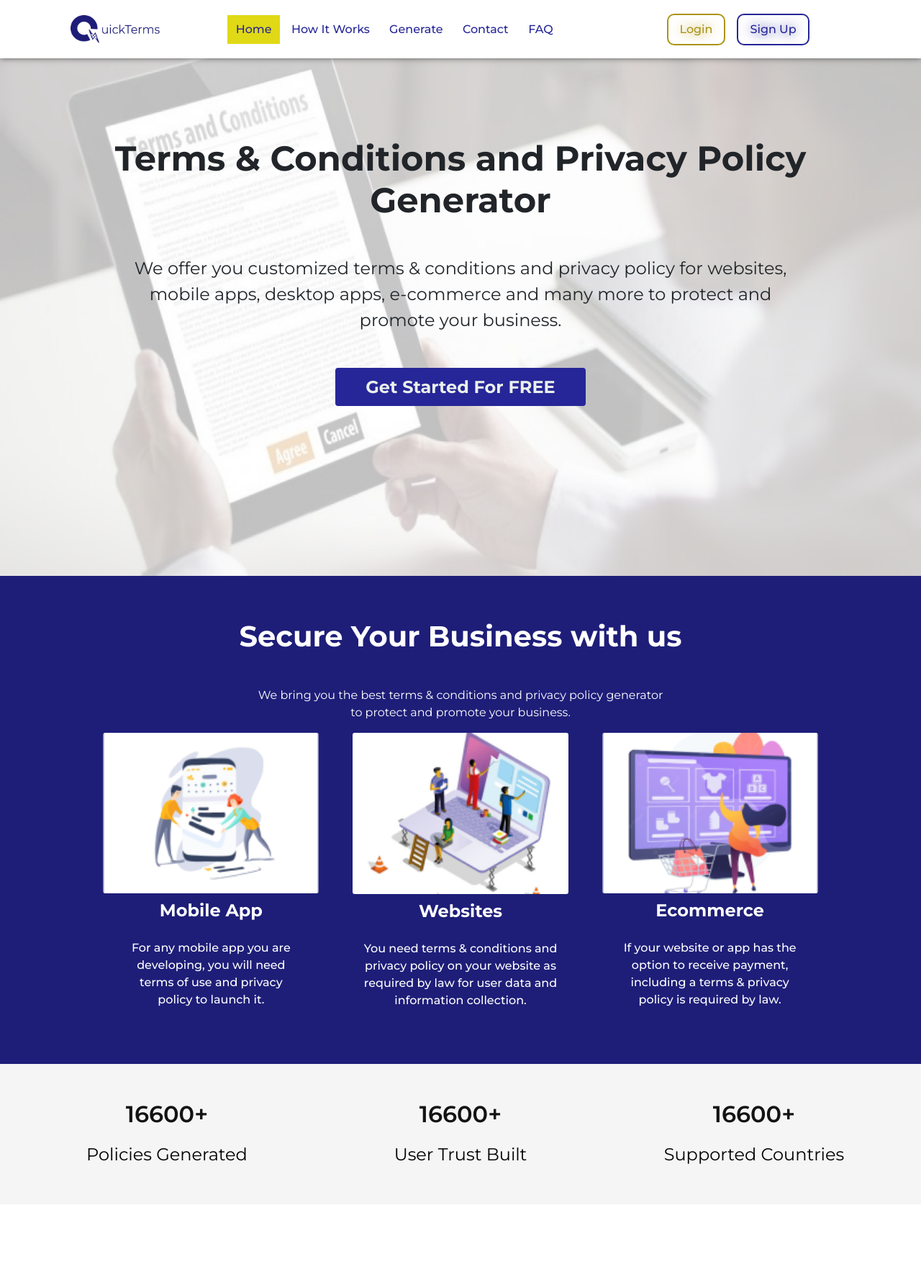
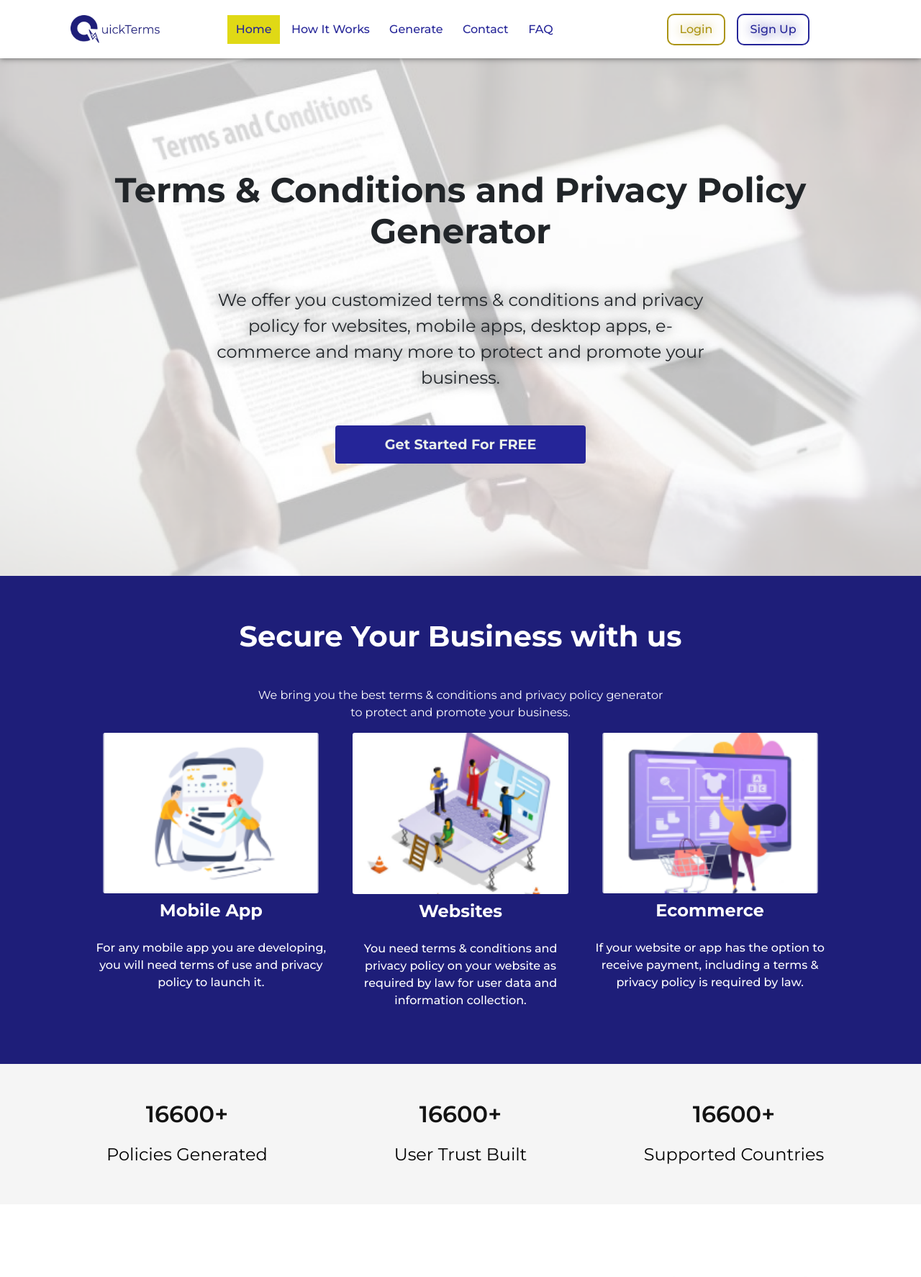
Before and after one commit to zuri-training/Proj-T_C_Gen-Team-74, a Django app: page / in a window 1280 px wide. Shown: the top 1774 px of the page at 72% size. Run offline with Django 4.2, Linux system fonts and the light colour scheme; some libraries are stand-ins or nearby versions; some web fonts are replaced.

Commit message:
hero fixed

```diff
--- a/tc_site/static/css/landing/hero.css
+++ b/tc_site/static/css/landing/hero.css
@@ -1,6 +1,6 @@
 #hero {
     --primary-blue: hsl(240, 61%, 37%);
-    --primary-blue-light: hsla(240, 61%, 37%, 0.6);
+    --primary-blue-light: hsl(240, 48%, 54%);
     --primary-yellow: hsl(51, 81%, 37%);
     --light-color: white;
     --light-color-light: hsla(0, 0%, 100%, 0.432);
@@ -8,30 +8,35 @@
     text-align: center;
 }
 
-.hero-bg img {
+.hero-bg {
+    background-image: url('/static/assets/landing/hero/hero-bg.png');
+    background-repeat: no-repeat;
+    background-position: left;
+    background-size: cover;
     width: 100vw;
     height: 100vh;
+    display: flex;
+    justify-content: center;
+    align-items: center;
 }
 
 #hero .container {
-    position: absolute;
-    top: 12rem;
-    left: 50%;
     width: 90%;
     max-width: 994px;
     margin: 0 auto;
-    transform: translateX(-50%);
 }
 
 #hero .text-content h1 {
     font-size: 3rem;
     font-weight: bold;
-    margin-bottom: 3rem;
+    margin: 8rem auto 3rem;
 }
 
 #hero .text-content .text {
     font-size: 1.5rem;
-    margin-bottom: 3rem;
+    margin: 0 auto 3rem;
+    max-width: 700px;
+    text-shadow: 0 0 1rem;
 }
 
 #hero .button {
@@ -42,70 +47,50 @@
     max-height: 91px;
     border-radius: 4px;
     padding: 12px 10px;
-    background: #262698;
+    background: var(--primary-blue);
     color: #EAF0EA;
-    font-size: 24px;
+    font-size: 1.2rem;
     line-height: 29.26px;
     font-weight: 700;
     border: transparent;
     margin-bottom: 3rem;
 }
+#hero .button:hover {
+    box-shadow: 0 4px 12px rgb(56 56 56 / 30%);
+    background: var(--primary-blue-light);
+}
 
-@media (max-width:900px) and (min-width: 600px) {
 
+@media (max-height: 600px) and (min-width: 700px) {
+    #hero .text-content h1 {
+        font-size: 2.5rem;
+        margin: 8rem auto 2rem;
+    }
+    #hero .text-content .text {
+        font-size: 1rem
+    }
+    #hero .button {
+        height: auto;
+        font-size: 1rem;
+    }
+}
+@media (max-height: 450px) and (min-width: 700px) {
     #hero .text-content h1 {
         font-size: 2rem;
-        margin-bottom: 2rem;
-    }
-
-    #hero .text-content .text {
-        font-size: 1.5rem;
-        margin-bottom: 3rem;
+        margin: 8rem auto 1.8rem;
     }
 }
 
-@media (max-width: 600px) {
-    .hero-bg img {
-        height: 90vh;
+@media (max-width: 699px) {
+    #hero .text-content h1 {
+        font-size: 2rem;
+        margin: 8rem auto 2rem;
     }
-
-    #hero .container {
-        top: 12rem;
+    #hero .text-content .text {
+        font-size: 1rem
     }
-
-    #hero .text-content h1 {
-        margin-bottom: 1rem;
-        font-size: 2rem;
-    }
-
-    #hero .text-content .text {
-        font-size: 1rem;
-        margin-bottom: 1.5rem;
-    }
-
     #hero .button {
+        height: auto;
         font-size: 1rem;
     }
 }
-
-@media (max-width: 420px) {
-    .hero-bg img {
-        height: 70vh;
-    }
-
-    #hero .container {
-        top: 4rem;
-    }
-    #hero .text-content h1 {
-        margin-top: 3rem;
-    }
-}
-
-@media screen and (min-height: 450px) and (max-height: 550px) {
-    .hero-bg img {
-        height: 80vh;
-    }
-    #hero .container {
-        top: 8rem;
-    }
-}
--- a/tc_site/static/css/landing/taiwo.css
+++ b/tc_site/static/css/landing/taiwo.css
@@ -183,7 +183,6 @@
     font-family: 'Montserrat';
     font-style: normal;
     font-weight: 500;
-    font-size: 24px;
     line-height: 2rem;
     color: #262626;
 }
@@ -193,7 +192,6 @@
     font-family: 'Montserrat';
     font-style: normal;
     font-weight: 400;
-    font-size: 20px;
     line-height: 32px;
     position: relative;
     top: -20px;
@@ -335,13 +333,10 @@
     display: block;
     width: 80%;
     max-width: 300px;
-    position: relative;
-    left: -1%;
-    margin: 0 auto;
     padding: 1rem;
     background: #E2DA15;
     border-radius: 11.6746px;
-    border: none;
+    border: 2px solid transparent;
     font-family: 'Montserrat';
     font-style: normal;
     font-weight: 600;
@@ -351,10 +346,6 @@
     margin-top: 40px;
     margin-bottom: 80px;
     transition: ease .2s
-}
-
-.main-tc-7-submit:hover {
-    letter-spacing: 3px;
 }
 
 .main-tc-7-submit:hover {
--- a/tc_site/static/js/form.js
+++ b/tc_site/static/js/form.js
@@ -1,5 +1,5 @@
 const companyCountryInputField = document.getElementById('id_company_country');
-companyCountryInputField.classList.add('form-select')
+companyCountryInputField?.classList.add('form-select')
 
 const companyTypeInputField = document.getElementById('id_company_type');
-companyTypeInputField.classList.add('form-select')
+companyTypeInputField?.classList.add('form-select')
--- a/tc_site/templates/tc_site/blocks/landing/hero.html
+++ b/tc_site/templates/tc_site/blocks/landing/hero.html
@@ -3,8 +3,8 @@
 <!-- header-section -->
 <div id="hero">
   <div class="hero-bg">
-    <img src="{% static 'assets/landing/hero/hero-bg.png' %}" alt="hero-bg">
-  </div>
+    <!-- <img src="{% static 'assets/landing/hero/hero-bg.png' %}" alt="hero-bg"> -->
+
     <div class="container">
       <div class="text-content">
         <h1>
@@ -18,6 +18,7 @@
       </div>
       <a class="button" href="{% url 'tc_site:gen-form' %}">Get Started For FREE</a>
     </div>
+  </div>
 
 </div>
 <!-- header-section -->
--- a/tc_site/templates/tc_site/blocks/landing/main-section-1.html
+++ b/tc_site/templates/tc_site/blocks/landing/main-section-1.html
@@ -14,9 +14,9 @@
           <img class="card-img" src="{% static 'assets/landing/dinho/Rectangle 6.png'%}" alt="" />
           <p class="temps-txt-1">Mobile App</p>
           <p class="temps-txt-2">
-            For any mobile app you are <br />
-            developing, you will need <br />
-            terms of use and privacy <br />
+            For any mobile app you are
+            developing, you will need
+            terms of use and privacy
             policy to launch it.
           </p>
         </div>
@@ -24,18 +24,18 @@
           <img class="card-img" src="{% static 'assets/landing/dinho/Rectangle 61.png'%}" alt="" />
           <p class="temps-txt-1">Websites</p>
           <p class="temps-txt-2">
-            You need terms & conditions and <br />privacy policy on your
-            website as<br />
-            required by law for user data and <br />information collection.
+            You need terms & conditions and privacy policy on your
+            website as
+            required by law for user data and information collection.
           </p>
         </div>
         <div class="col-lg-4 col-md-6">
           <img class="card-img" src="{% static 'assets/landing/dinho/Rectangle 62.png'%}" alt="" />
           <p class="temps-txt-1">Ecommerce</p>
           <p class="temps-txt-2">
-            If your website or app has the <br />option to receive
-            payment,<br />
-            including a terms & privacy <br />
+            If your website or app has the option to receive
+            payment,
+            including a terms & privacy
             policy is required by law.
           </p>
         </div>
--- a/tc_site/templates/tc_site/blocks/landing/main-section-2.html
+++ b/tc_site/templates/tc_site/blocks/landing/main-section-2.html
@@ -1,4 +1,6 @@
 <div class="main-section-two">
+  <div class="container">
+
     <div class="row">
       <div class="col-md-4">
         <div class="counter-container">
@@ -26,3 +28,4 @@
       </div>
     </div>
   </div>
+</div>
--- a/tc_site/templates/tc_site/pages/landing/base.html
+++ b/tc_site/templates/tc_site/pages/landing/base.html
@@ -19,8 +19,8 @@
 
   <link rel="stylesheet" href="{% static 'css/layout/landing/navbar.css' %}?version=8" />
   <link rel="stylesheet" href="{% static 'css/landing/dinho.css' %}?version=8" />
-  <link rel="stylesheet" href="{% static 'css/landing/hero.css' %}?version=8" />
-  <link rel="stylesheet" href="{% static 'css/landing/taiwo.css' %}?version=10" />
+  <link rel="stylesheet" href="{% static 'css/landing/hero.css' %}?version=9" />
+  <link rel="stylesheet" href="{% static 'css/landing/taiwo.css' %}?version=11" />
   <link rel="stylesheet" href="{% static 'css/landing/testimonials.css' %}?version=7" />
 
   <link rel="stylesheet" href="{% static 'css/form/form.css' %}?version=6">
@@ -74,9 +74,11 @@
   <!-- Change version number to force static files to reload javascript -->
   <script src="https://cdn.jsdelivr.net/npm/bootstrap@5.1.3/dist/js/bootstrap.min.js"></script>
   <script src="https://cdn.jsdelivr.net/npm/bootstrap@5.1.3/dist/js/bootstrap.bundle.min.js"></script>
+
+
   <script src="{% static 'js/main.js' %}?version=4"></script>
   <script src="{% static 'js/modals.js' %}?version=16"></script>
-  <script src="{% static 'js/form.js' %}?version=2"></script>
+  <script src="{% static 'js/form.js' %}?version=3"></script>
 
 </body>
 
```
Also changed, not shown: tc_site/templates/tc_site/blocks/landing/main-section-7.html (+46 -0 lines). Lines whose indentation alone changed are shown as unchanged.
